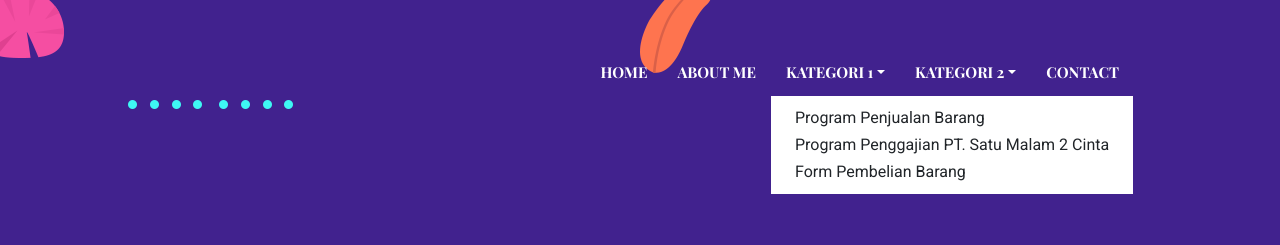
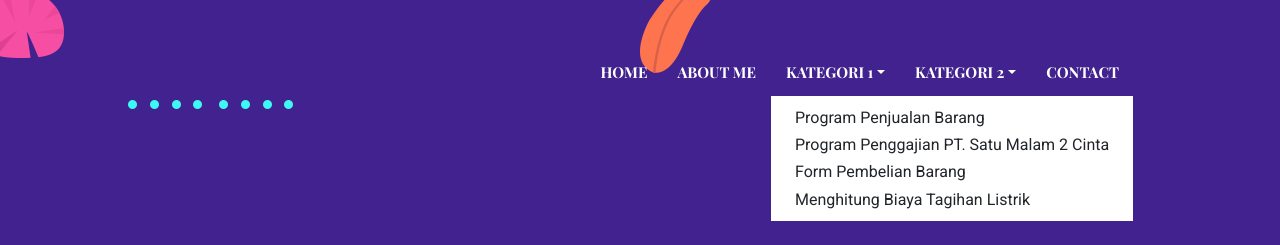
Before and after one commit to sucinurpatimah/UAS-SEMESTER-2, a plain HTML site: page program penggajian.html in a window 1280 px wide. Both pictures are taken after a click on the link "KATEGORI 1". Shown: the top 245 px of the page. Drawn offline with nearby package versions, Linux system fonts and the light colour scheme.

Commit message:
commit 8

```diff
--- a/program penggajian.html
+++ b/program penggajian.html
@@ -61,6 +61,7 @@
                 <a href="program penjualan barang.html" class="dropdown-item">Program Penjualan Barang</a>
                 <a href="program penggajian.html" class="dropdown-item">Program Penggajian PT. Satu Malam 2 Cinta</a>
                 <a href="form pembelian barang.html" class="dropdown-item">Form Pembelian Barang</a>
+                <a href="biaya tagihan listrik.html" class="dropdown-item">Menghitung Biaya Tagihan Listrik</a>
             </div>
           </div>
           <div class="nav-item dropdown">
```
Also changed, not shown: program penjualan barang elektronik.html (+1 -0 lines), program penjualan barang.html (+1 -0 lines).
